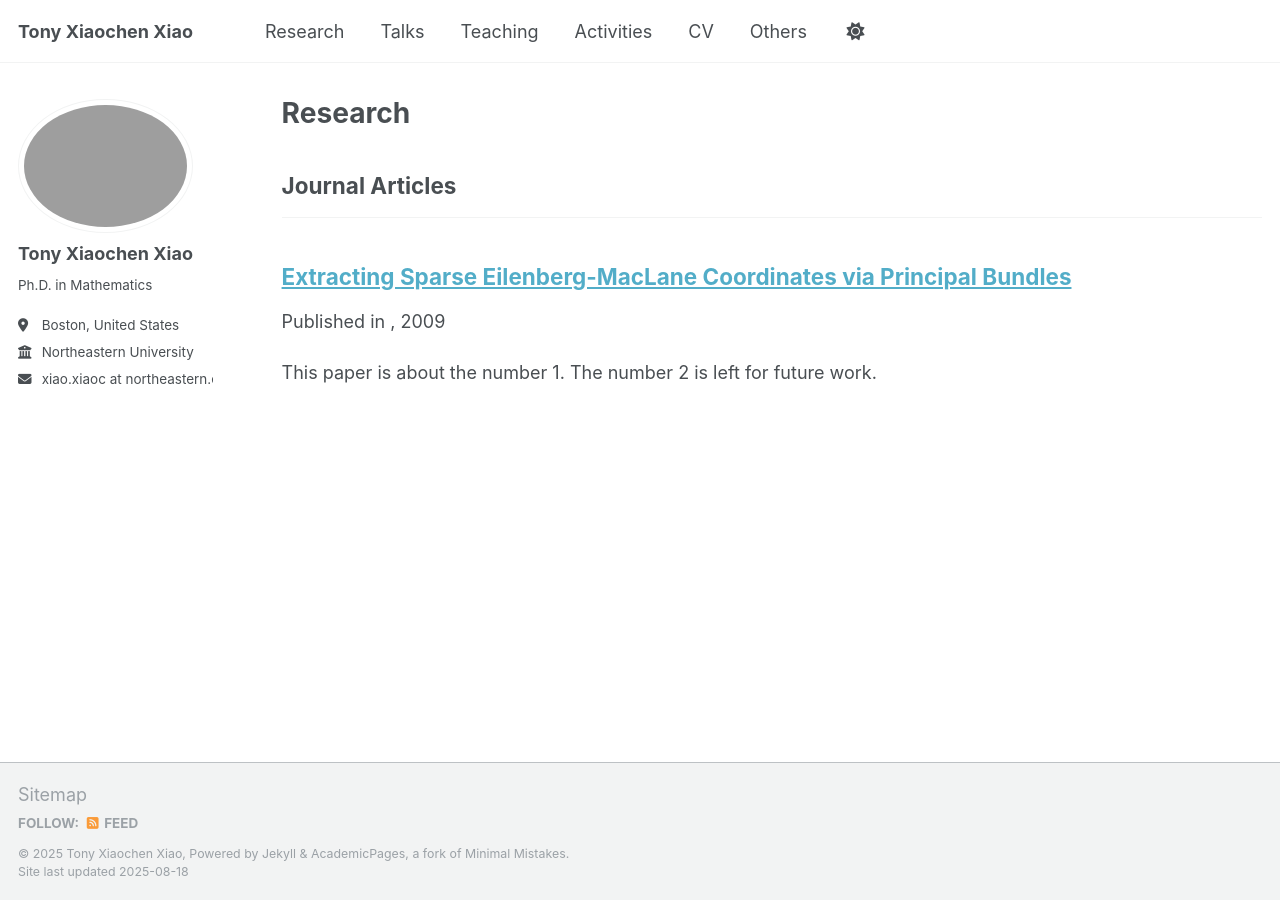
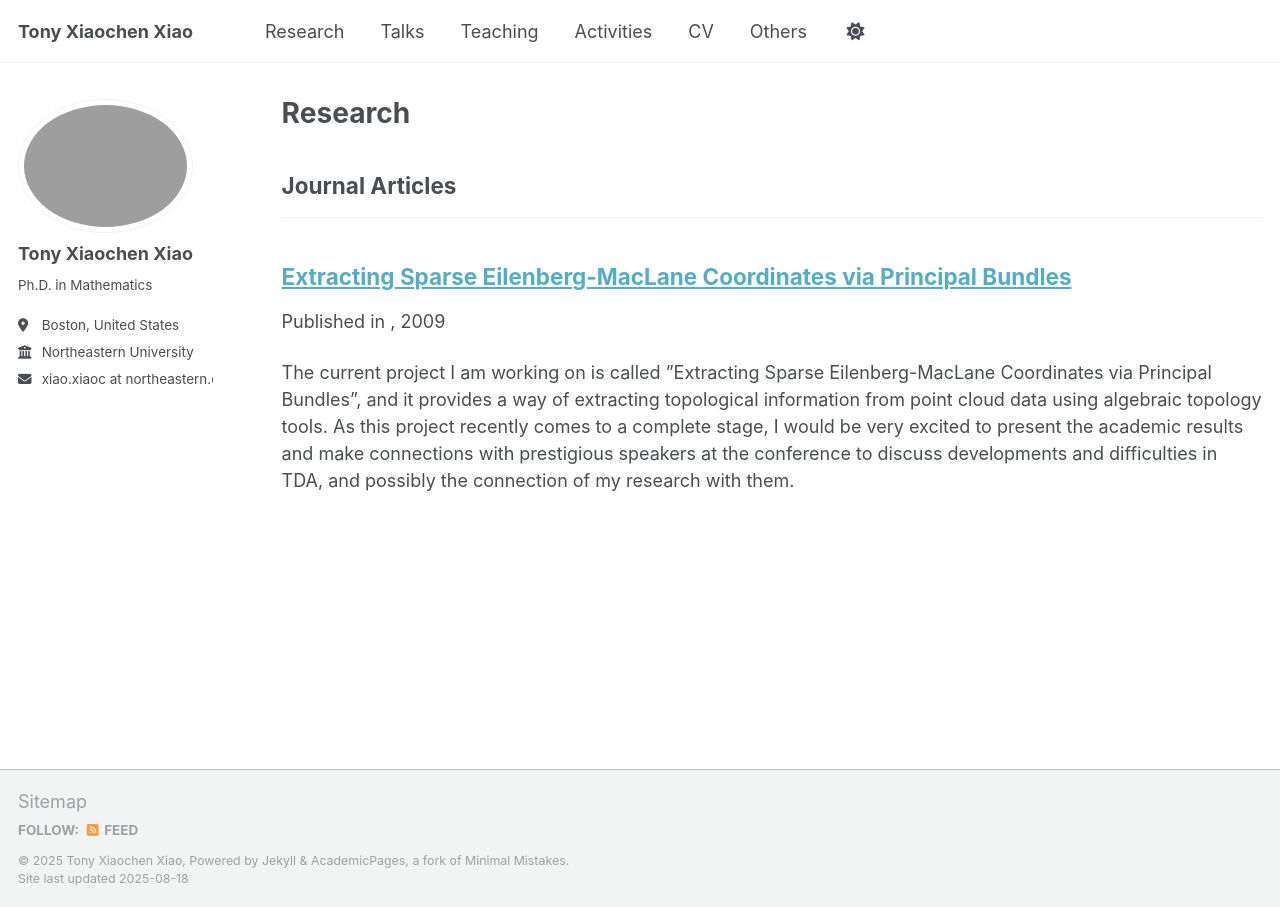
Before and after one commit to tonyxiaochenxiao/tonyxiaochenxiao.github.io, a Jekyll site: the page built from _pages/publications.html, in a window 1280 px wide. Built offline with Jekyll 4.4.1, drawn with Linux system fonts in a browser that asks for light colours; a script that is not in the unit is left out.

Commit message:
Update 2009-10-01-paper-title-number-1.md

```diff
--- a/_publications/2009-10-01-paper-title-number-1.md
+++ b/_publications/2009-10-01-paper-title-number-1.md
@@ -3,8 +3,6 @@ title: "Extracting Sparse Eilenberg-MacLane Coordinates via Principal Bundles"
 collection: publications
 category: manuscripts
 permalink: /publication/dreimac
-excerpt: 'This paper is about the number 1. The number 2 is left for future work.'
-date: 2009-10-01
 ---
 The current project I am working on is called ”Extracting Sparse Eilenberg-MacLane Coordinates via Principal Bundles”, and it provides a way of extracting topological information from point cloud data using algebraic topology tools. As this project recently comes to a complete stage, I would be very excited to present the academic results and make connections with prestigious speakers at the conference to discuss developments and difficulties in TDA, and possibly the connection of my research with them.
 
```
